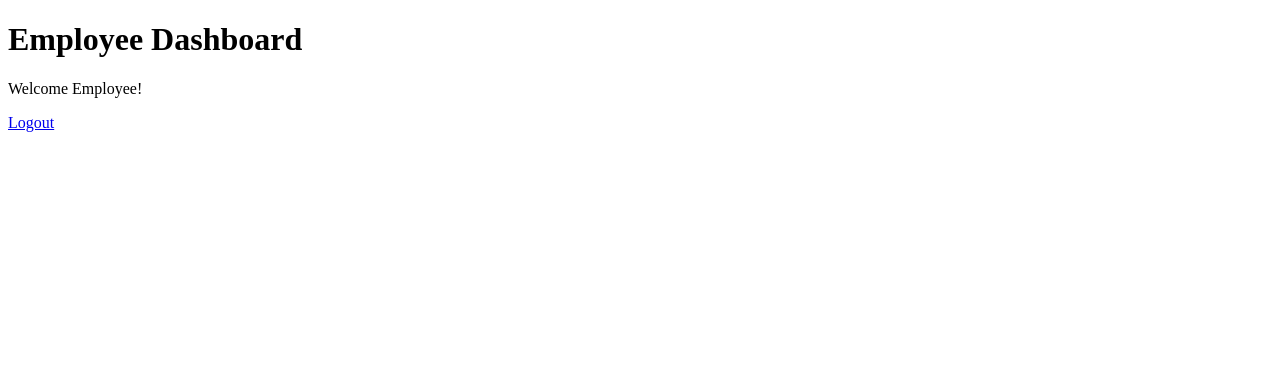
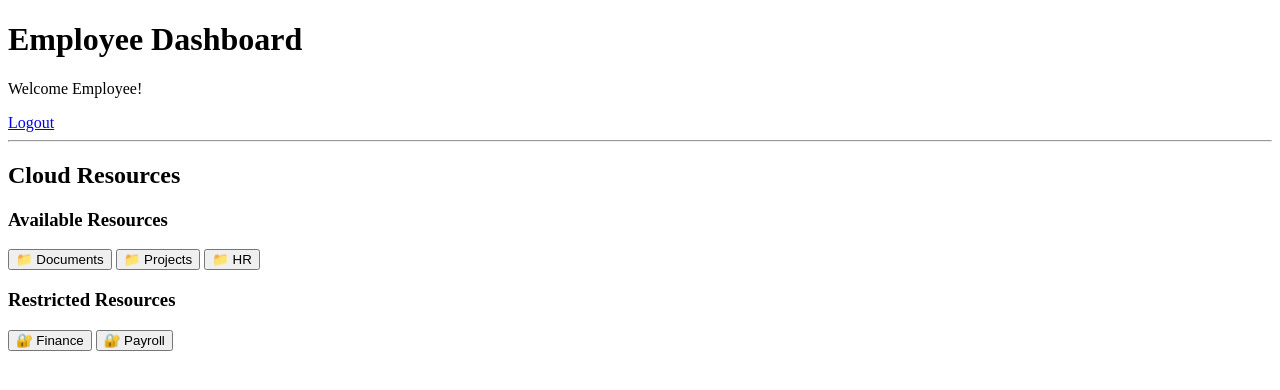
Before and after one commit to harshini8126/Cloud-Intrusion-Detection-Honeytokens, a Flask app: page /dashboard in a window 1280 px wide. Shown: the top 390 px of the page. Run offline with Flask 3, Linux system fonts and the light colour scheme; a user stored in the database is signed in.

Commit message:
Add honeytoken detection and alerts

```diff
--- a/routes/employee.py
+++ b/routes/employee.py
@@ -1,9 +1,68 @@
-from flask import Blueprint, render_template
-from flask_login import login_required
+from flask import Blueprint, render_template, request, jsonify
+from flask_login import login_required, current_user
+
+from models.models import db, Folder, Log, Alert
 
 employee = Blueprint("employee", __name__)
+
 
 @employee.route("/dashboard")
 @login_required
 def dashboard():
     return render_template("dashboard.html")
+
+
+@employee.route("/honeytoken-access", methods=["POST"])
+@login_required
+def honeytoken_access():
+
+    data = request.get_json()
+
+    resource_name = data.get("resource")
+
+    # Find the folder/resource
+    folder = Folder.query.filter_by(folder_name=resource_name).first()
+
+    # If the resource does not exist
+    if folder is None:
+        return jsonify({
+            "message": "Resource not found."
+        }), 404
+
+    # Check whether it is a honeytoken
+    if folder.is_honeytoken:
+
+        # Record the suspicious access
+        log = Log(
+            username=current_user.username,
+            folder_name=resource_name,
+            status="Honeytoken Access"
+        )
+
+        # Create security alert
+        alert = Alert(
+            username=current_user.username,
+            alert_message=f"Honeytoken accessed: {resource_name}"
+        )
+
+        db.session.add(log)
+        db.session.add(alert)
+        db.session.commit()
+
+        return jsonify({
+            "message": "Honeytoken accessed! Security alert generated."
+        })
+
+    # Normal resource access
+    log = Log(
+        username=current_user.username,
+        folder_name=resource_name,
+        status="Normal Access"
+    )
+
+    db.session.add(log)
+    db.session.commit()
+
+    return jsonify({
+        "message": "Resource accessed successfully."
+    })
--- a/static/js/script.js
+++ b/static/js/script.js
@@ -0,0 +1,29 @@
+const honeytokenButtons = document.querySelectorAll(".honeytoken-btn");
+
+honeytokenButtons.forEach(button => {
+
+    button.addEventListener("click", function () {
+
+        const resourceName = this.dataset.resource;
+
+        fetch("/honeytoken-access", {
+            method: "POST",
+            headers: {
+                "Content-Type": "application/json"
+            },
+            body: JSON.stringify({
+                resource: resourceName
+            })
+        })
+        .then(response => response.json())
+        .then(data => {
+            alert("Security Alert: " + data.message);
+        })
+        .catch(error => {
+            console.error("Error:", error);
+            alert("Unable to contact the security server.");
+        });
+
+    });
+
+});
--- a/templates/dashboard.html
+++ b/templates/dashboard.html
@@ -1,15 +1,65 @@
 <!DOCTYPE html>
-<html>
+<html lang="en">
+
 <head>
+    <meta charset="UTF-8">
+    <meta name="viewport" content="width=device-width, initial-scale=1.0">
+
     <title>Employee Dashboard</title>
+
+    <link rel="stylesheet"
+          href="{{ url_for('static', filename='css/style.css') }}">
 </head>
+
 <body>
 
-<h1>Employee Dashboard</h1>
+    <h1>Employee Dashboard</h1>
 
-<p>Welcome Employee!</p>
+    <p>Welcome Employee!</p>
 
-<a href="/logout">Logout</a>
+    <a href="/logout">Logout</a>
+
+    <hr>
+
+    <h2>Cloud Resources</h2>
+
+    <!-- Normal Resources -->
+
+    <h3>Available Resources</h3>
+
+    <button class="resource-btn"
+            data-resource="Documents">
+        📁 Documents
+    </button>
+
+    <button class="resource-btn"
+            data-resource="Projects">
+        📁 Projects
+    </button>
+
+    <button class="resource-btn"
+            data-resource="HR">
+        📁 HR
+    </button>
+
+
+    <!-- Honeytokens -->
+
+    <h3>Restricted Resources</h3>
+
+    <button class="honeytoken-btn"
+            data-resource="Finance">
+        🔐 Finance
+    </button>
+
+    <button class="honeytoken-btn"
+            data-resource="Payroll">
+        🔐 Payroll
+    </button>
+
+
+    <script src="{{ url_for('static', filename='js/script.js') }}"></script>
 
 </body>
+
 </html>
```
